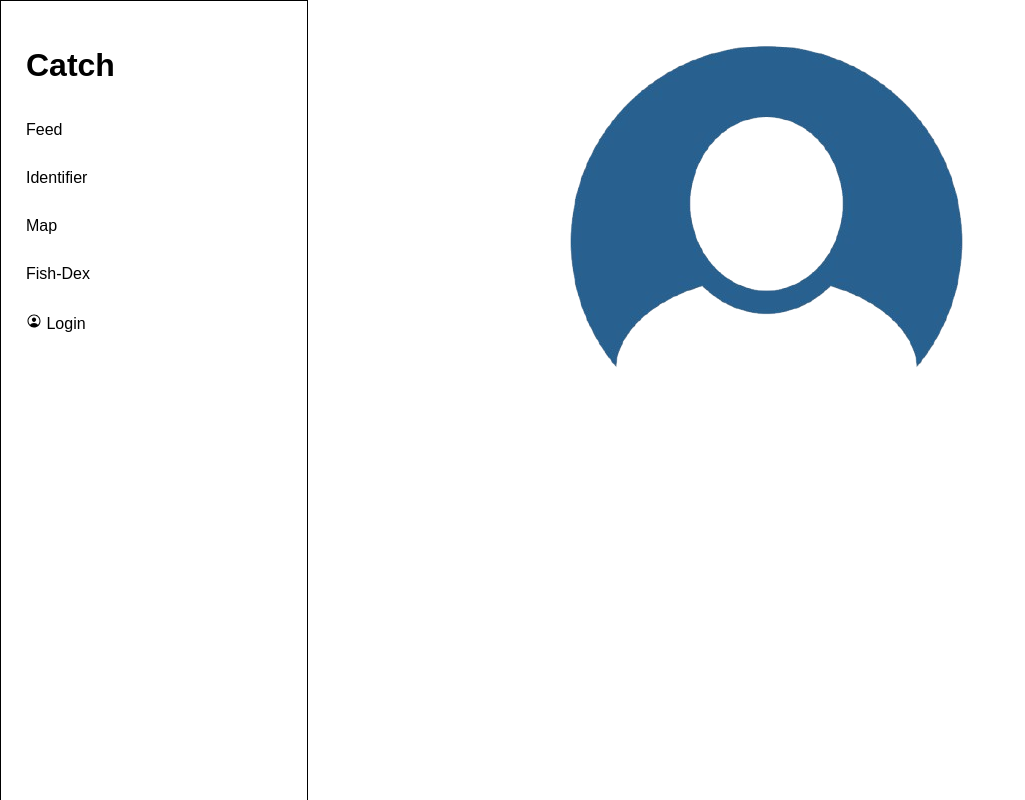
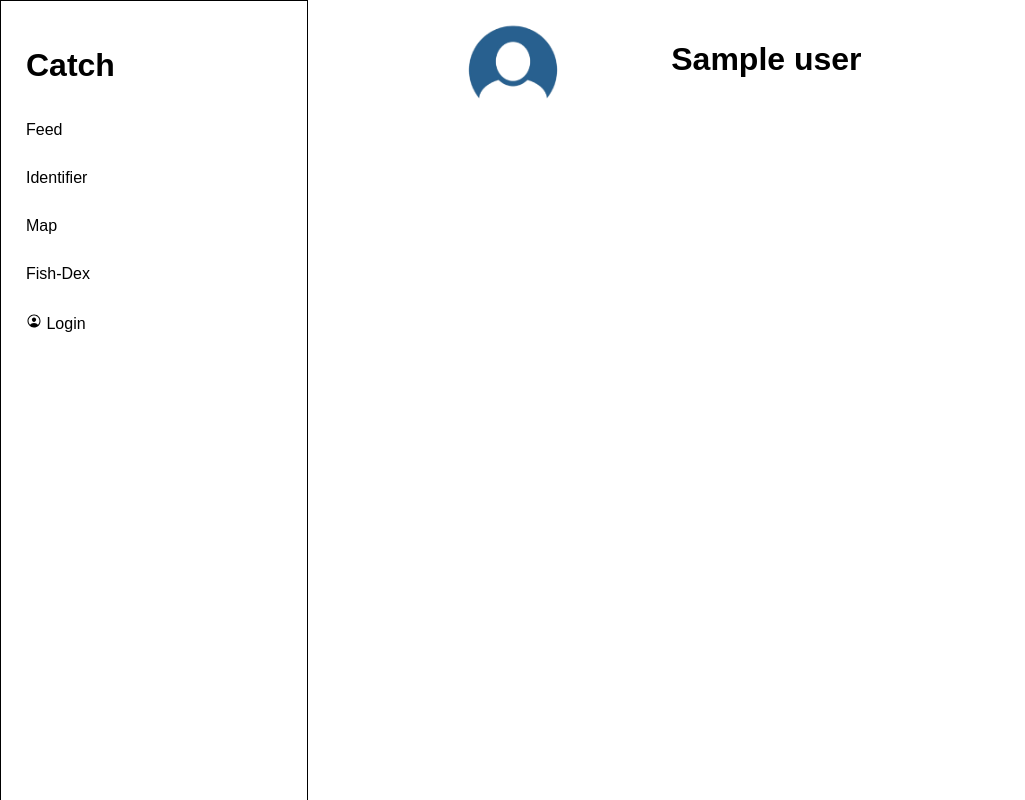
Before and after one commit to Treetrampler/FishingAppYr12Software, a Python web app: template templates/profile.html in a window 1280 px wide. Shown: the whole page, without its empty margins (0-1025 px from the left). Run offline with Jinja, Linux system fonts and the light colour scheme; the template is opened without the code that fills it: most values are stand-ins (such as "Sample title", 1, 10 or a date in 2020).

Commit message:
pre sunday night 23/2

```diff
--- a/static/style.css
+++ b/static/style.css
@@ -239,6 +239,19 @@
     align-items: flex-end; /* Align text to the bottom */
 }
 
+/* CSS STYLING FOR PROFILE PAGE */
+
+.profile_image {
+    position: absolute;
+    width: 100px;
+    height: 100px;
+    border-radius: 50%;
+    object-fit: cover;
+    display: block;
+    left: clamp(150px, 20%, 300px); /* Leaves space for the sidebar */
+    top: 0;
+}
+
 
 /* Modal styling for javascript popups*/
 .modal {
--- a/templates/profile.html
+++ b/templates/profile.html
@@ -2,6 +2,7 @@
 
 {% block body%}
 
-<img src="static/images/blank_profile_pic.png" class="profile-image" alt="Profile Picture">
+<img src="static/images/blank_profile_pic.png" class="profile_image" alt="Profile Picture">
+<h1>{{user_data[1]}}</h1>
 
 {% endblock %}
```
Also changed, not shown: fishing_app.db, 1 other file.
